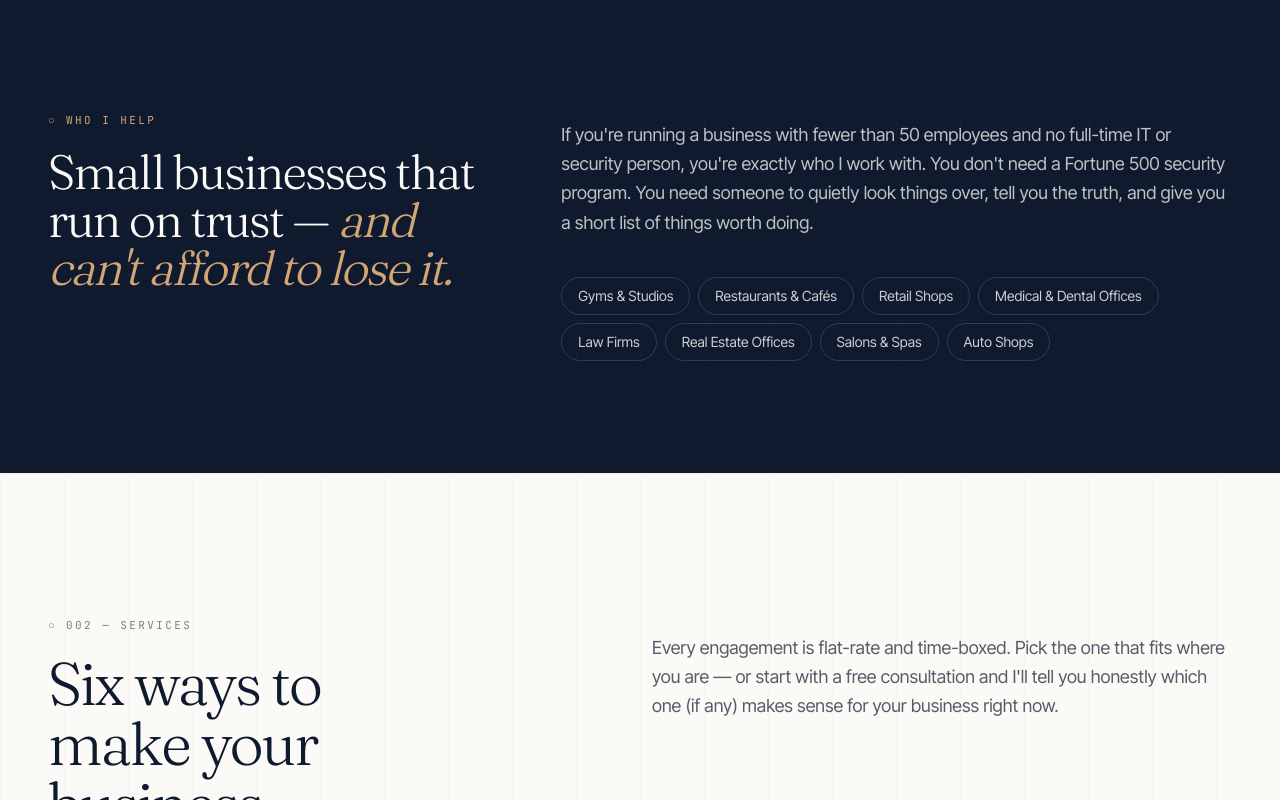
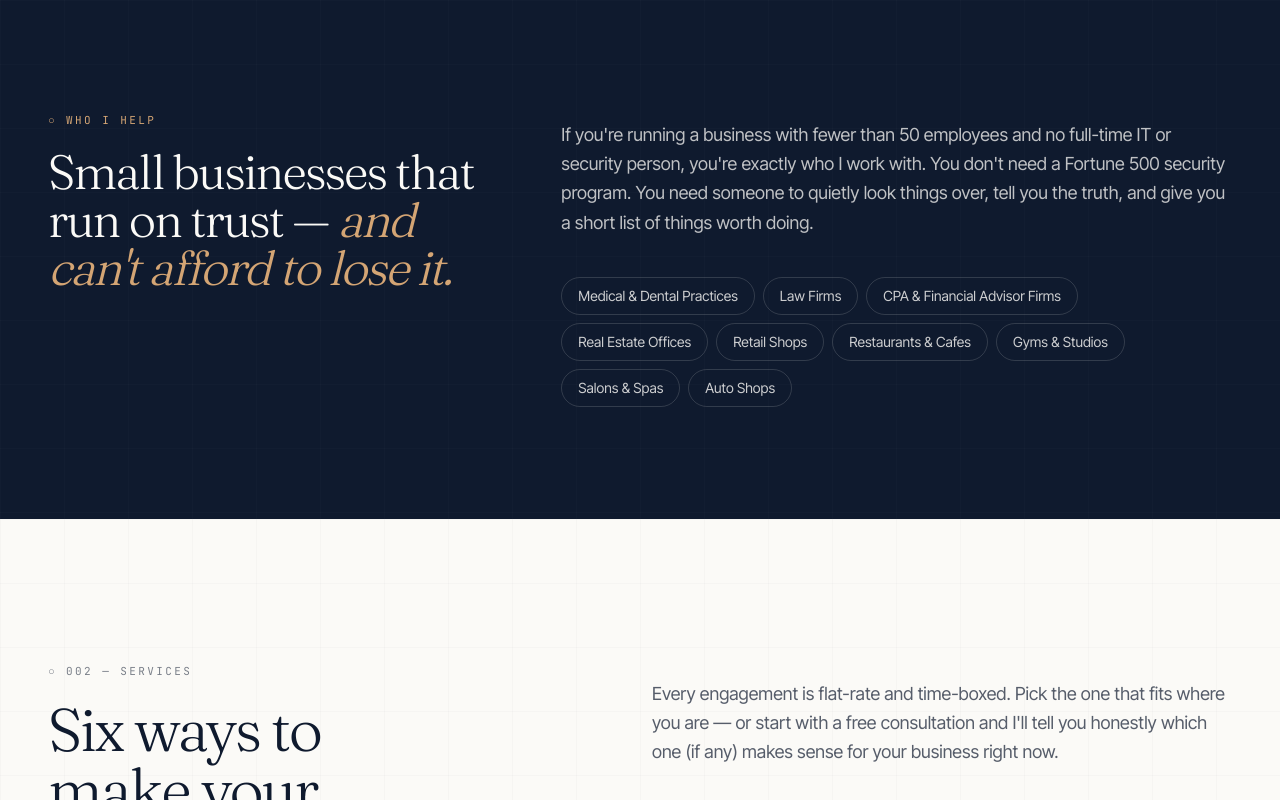
Before and after one commit to Slicer2598/SWQ-Site, a Next.js app: page / in a window 1280 px wide. Shown: the part 1320-2120 px from the top of the page. Built offline with nearby package versions, Linux system fonts and the light colour scheme.

Commit message:
Update business categories in WhoItsFor component

```diff
--- a/components/WhoItsFor.tsx
+++ b/components/WhoItsFor.tsx
@@ -1,11 +1,12 @@
 export default function WhoItsFor() {
   const businesses = [
+    "Medical & Dental Practices",
+    "Law Firms",
+    "CPA & Financial Advisor Firms",
+    "Real Estate Offices",
+    "Retail Shops",
+    "Restaurants & Cafes",
     "Gyms & Studios",
-    "Restaurants & Cafés",
-    "Retail Shops",
-    "Medical & Dental Offices",
-    "Law Firms",
-    "Real Estate Offices",
     "Salons & Spas",
     "Auto Shops",
   ];
```
